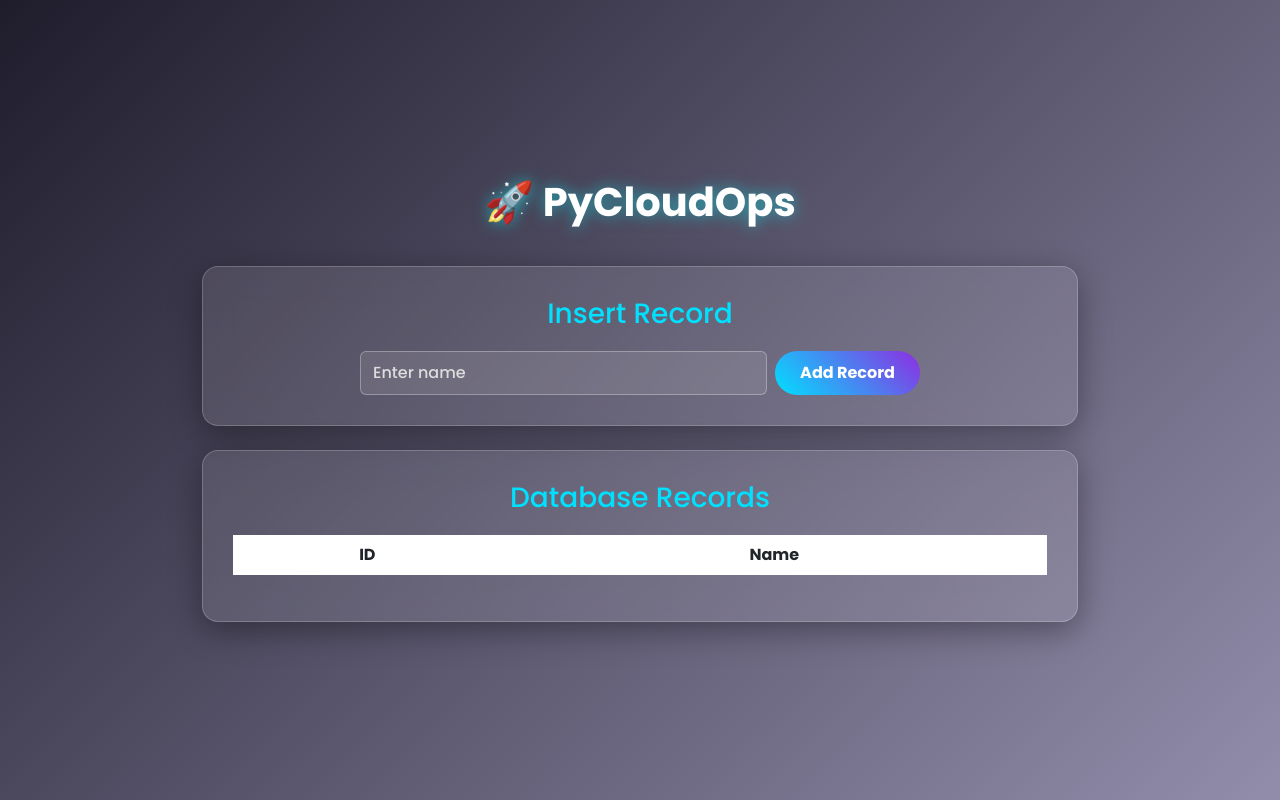
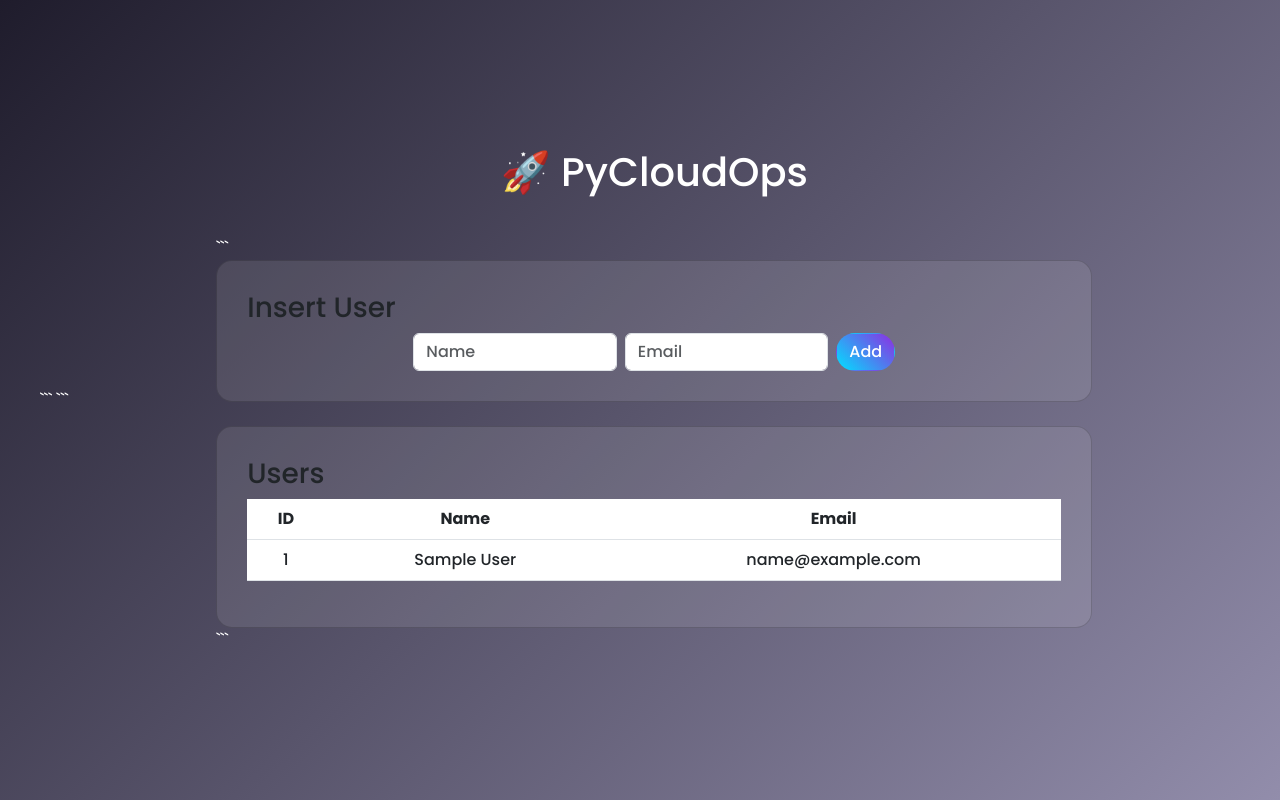
Before and after one commit to liteshz1778/demo_python_flask_app, a Flask app: page / in a window 1280 px wide. Run offline with Flask 3, Linux system fonts and the light colour scheme; tables that the repository leaves empty hold one stand-in row (values such as "Sample post"); data that the repository does not hold is empty.

Commit message:
Added fixess - 30/06/2026

````diff
--- a/templates/index.html
+++ b/templates/index.html
@@ -1,14 +1,13 @@
 <!DOCTYPE html>
+
 <html lang="en">
 <head>
     <meta charset="UTF-8">
     <meta name="viewport" content="width=device-width, initial-scale=1.0">
     <title>Flask REST API UI</title>
 
-    <!-- Google Fonts -->
+```
 <link href="https://fonts.googleapis.com/css2?family=Poppins:wght@300;500;700&display=swap" rel="stylesheet">
-
-    <!-- Bootstrap 5 CSS -->
 <link href="https://cdn.jsdelivr.net/npm/bootstrap@5.3.0/dist/css/bootstrap.min.css" rel="stylesheet">
 
 <style>
@@ -22,148 +21,100 @@
         justify-content: center;
         padding: 40px;
     }
-
-        .container {
-            max-width: 900px;
-            width: 100%;
+    .container { max-width: 900px; }
+    .card {
+        background: rgba(255,255,255,0.1);
+        border-radius: 16px;
+        padding: 30px;
     }
-
-        .card {
-            background: rgba(255, 255, 255, 0.1);
-            border-radius: 16px;
-            border: 1px solid rgba(255, 255, 255, 0.2);
-            backdrop-filter: blur(15px);
-            padding: 30px;
-            box-shadow: 0 8px 32px 0 rgba(0,0,0,0.37);
-            color: #fff;
-            transition: transform 0.3s ease;
-        }
-
-        .card:hover {
-            transform: translateY(-5px);
-        }
-
-        h1 {
-            font-weight: 700;
-            text-align: center;
-            margin-bottom: 40px;
-            text-shadow: 0 0 15px rgba(0, 255, 255, 0.5);
-        }
-
-        h3 {
-            text-align: center;
-            margin-bottom: 20px;
-            color: #00e0ff;
-        }
-
-        .form-control {
-            background: rgba(255,255,255,0.1);
-            border: 1px solid rgba(255,255,255,0.3);
-            color: #fff;
-        }
-
-        .form-control::placeholder {
-            color: #ddd;
-        }
-
+    h1 { text-align: center; margin-bottom: 40px; }
     .btn-custom {
         background: linear-gradient(45deg, #00e0ff, #8e2de2);
         color: white;
-            border: none;
-            padding: 10px 25px;
         border-radius: 50px;
-            font-weight: 600;
-            transition: 0.3s;
-        }
-
-        .btn-custom:hover {
-            transform: scale(1.05);
-            box-shadow: 0 0 15px #00e0ff;
-        }
-
-        table {
-            color: #fff;
-        }
-
-        table thead {
-            background: rgba(255,255,255,0.2);
-        }
-
-        table tbody tr:hover {
-            background: rgba(0,224,255,0.2);
     }
 </style>
+```
+
 </head>
 <body>
 
 <div class="container">
     <h1>🚀 PyCloudOps</h1>
 
-    <!-- Insert Record Card -->
+```
+<!-- Insert -->
 <div class="card mb-4">
-        <h3>Insert Record</h3>
-        <form id="insertForm" class="d-flex justify-content-center gap-2 flex-wrap">
-            <input type="text" id="name" name="name" class="form-control w-50" placeholder="Enter name" required>
-            <button type="button" class="btn btn-custom" onclick="insertRecord()">Add Record</button>
+    <h3>Insert User</h3>
+    <form id="insertForm" class="d-flex gap-2 flex-wrap justify-content-center">
+        <input type="text" id="name" class="form-control w-25" placeholder="Name" required>
+        <input type="email" id="email" class="form-control w-25" placeholder="Email" required>
+        <button type="button" class="btn btn-custom" onclick="addUser()">Add</button>
     </form>
 </div>
 
-    <!-- Data Display Card -->
+<!-- Table -->
 <div class="card">
-        <h3>Database Records</h3>
-        <div class="table-responsive">
-            <table class="table table-borderless table-hover align-middle text-center">
+    <h3>Users</h3>
+    <table class="table text-white text-center">
         <thead>
             <tr>
                 <th>ID</th>
                 <th>Name</th>
+                <th>Email</th>
             </tr>
         </thead>
         <tbody id="dataTable"></tbody>
     </table>
 </div>
-    </div>
+```
+
 </div>
 
-<!-- Bootstrap JS -->
-<script src="https://cdn.jsdelivr.net/npm/bootstrap@5.3.0/dist/js/bootstrap.bundle.min.js"></script>
+<script>
+function addUser() {
+    const name = document.getElementById('name').value;
+    const email = document.getElementById('email').value;
 
-<script>
-    function insertRecord() {
-        const name = document.getElementById('name').value;
-        if (!name) return alert("Please enter a name!");
+    if (!name || !email) {
+        alert("Please fill all fields");
+        return;
+    }
 
-        fetch('/insert_record', {
+    fetch('/add_user', {
         method: 'POST',
         headers: { 'Content-Type': 'application/json' },
-            body: JSON.stringify({ 'name': name }),
+        body: JSON.stringify({ name, email })
     })
-        .then(response => response.text())
-        .then(data => {
-            alert(data);
+    .then(res => res.text())
+    .then(msg => {
+        alert(msg);
         document.getElementById('insertForm').reset();
-            loadData();
-        });
+        loadUsers();
+    })
+    .catch(err => console.error(err));
 }
 
-    function loadData() {
-        fetch('/data')
-        .then(response => response.json())
+function loadUsers() {
+    fetch('/users')
+    .then(res => res.json())
     .then(data => {
-            const dataTable = document.getElementById('dataTable');
-            dataTable.innerHTML = '';
-            data.forEach(record => {
-                const row = `<tr>
-                                <td>${record.id}</td>
-                                <td>${record.name}</td>
+        const table = document.getElementById('dataTable');
+        table.innerHTML = '';
+
+        data.forEach(u => {
+            table.innerHTML += `
+                <tr>
+                    <td>${u.id}</td>
+                    <td>${u.name}</td>
+                    <td>${u.email}</td>
                 </tr>`;
-                dataTable.innerHTML += row;
         });
-        });
+    })
+    .catch(err => console.error(err));
 }
 
-    // Load initial data on page load
-    loadData();
+window.onload = loadUsers;
 </script>
 
 </body>
````
Also changed, not shown: README.md, 2 other files. Lines whose indentation alone changed are shown as unchanged.
